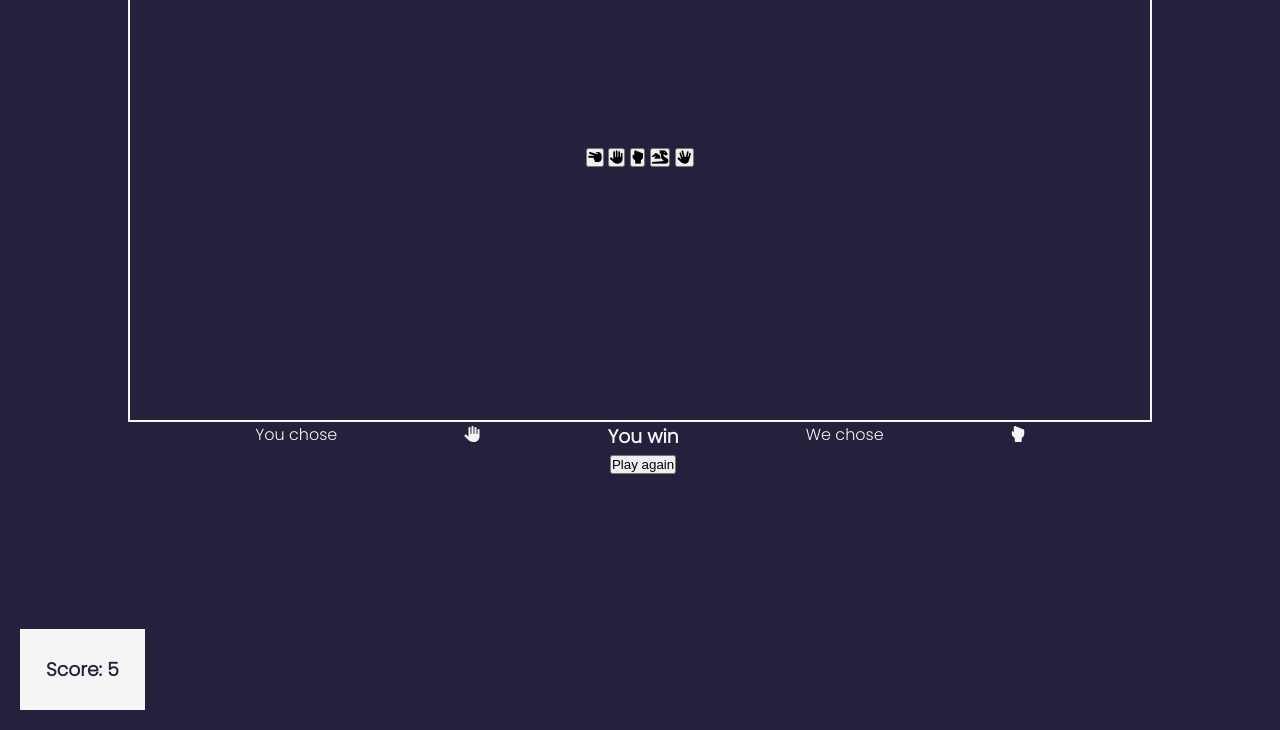
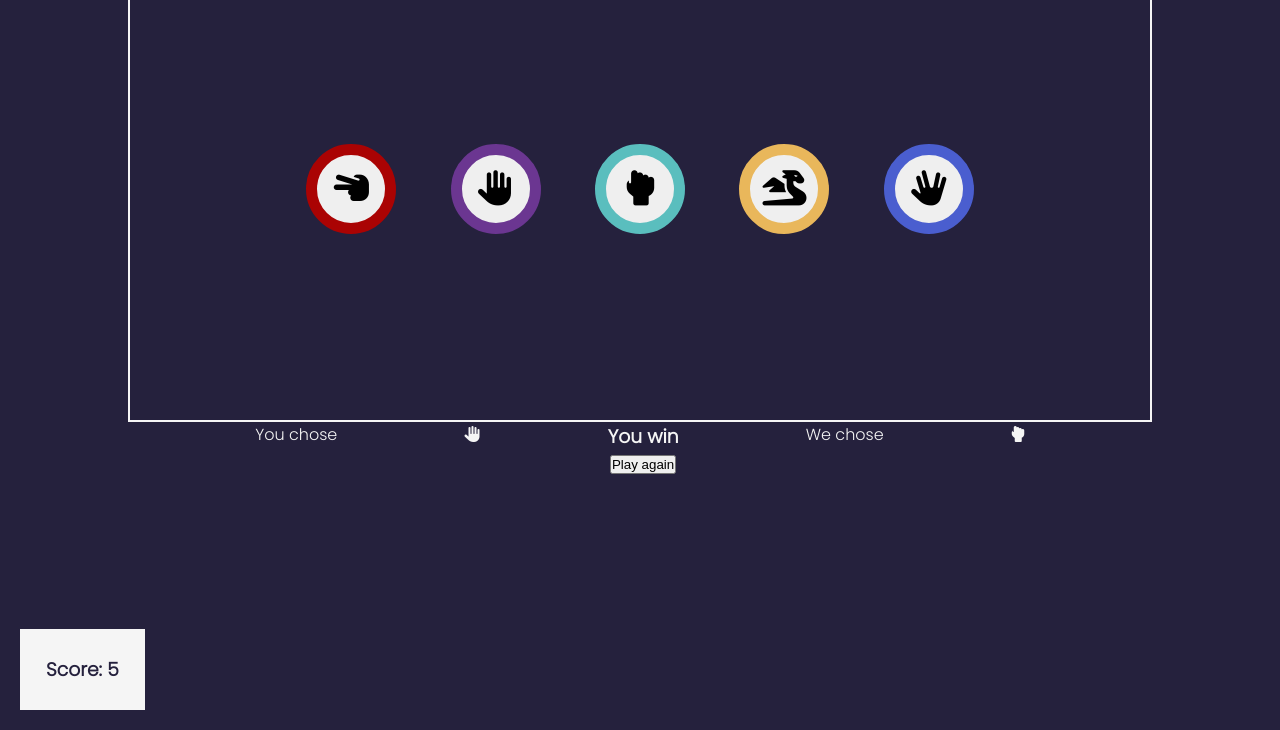
Before and after one commit to LookforLuke/Rock-paper-scissors-lizard-spock, a plain HTML site: page index.html in a window 1280 px wide. Shown: the part 70-800 px from the top of the page. Drawn offline with Linux system fonts and the light colour scheme.

Commit message:
feat: Add button styling

```diff
--- a/assets/css/style.css
+++ b/assets/css/style.css
@@ -71,3 +71,58 @@ h1 {
     border: 2px solid whitesmoke;
     background-color: whitesmoke;
 }
+
+/*Buttons*/
+.btn--big {
+    border-radius: 50%;
+    border: 11px solid;
+    width: 90px;
+    height: 90px;
+    font-size: 2.2rem;
+    margin: 0 25px;
+}
+
+.red {
+    border-color: rgb(170, 3, 3);
+}
+
+.red:active,
+.red:hover {
+    background-color: red;
+}
+
+.purple {
+    border-color: rgb(107, 54, 145);
+}
+
+.purple:active,
+.purple:hover {
+    background-color: blueviolet;
+}
+
+.teal {
+    border-color: rgb(90, 190, 190);
+}
+
+.teal:active,
+.teal:hover {
+    background-color: turquoise;
+}
+
+.orange {
+    border-color: rgb(233, 183, 91);
+}
+
+.orange:active,
+.orange:hover {
+    background-color: orange;
+}
+
+.blue {
+    border-color: rgb(74, 94, 207);
+}
+
+.blue:active,
+.blue:hover {
+    background-color: blue;
+}
```
